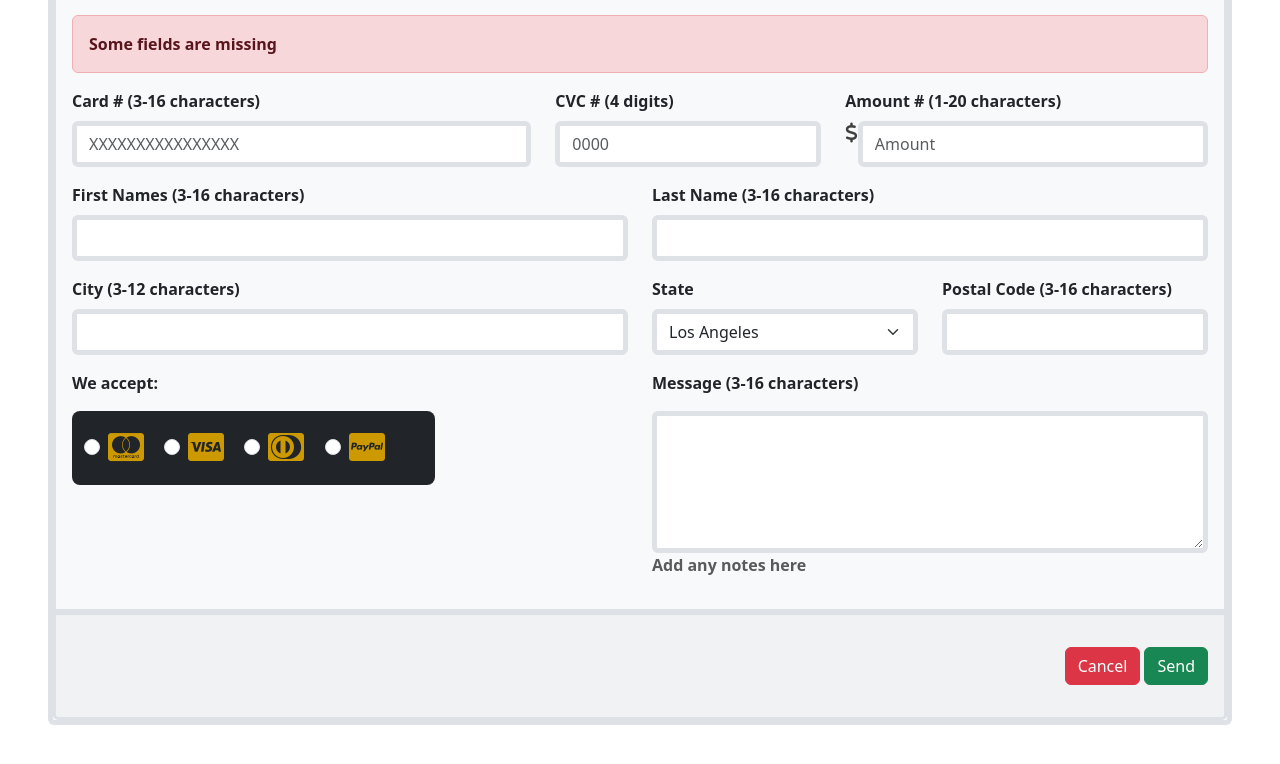
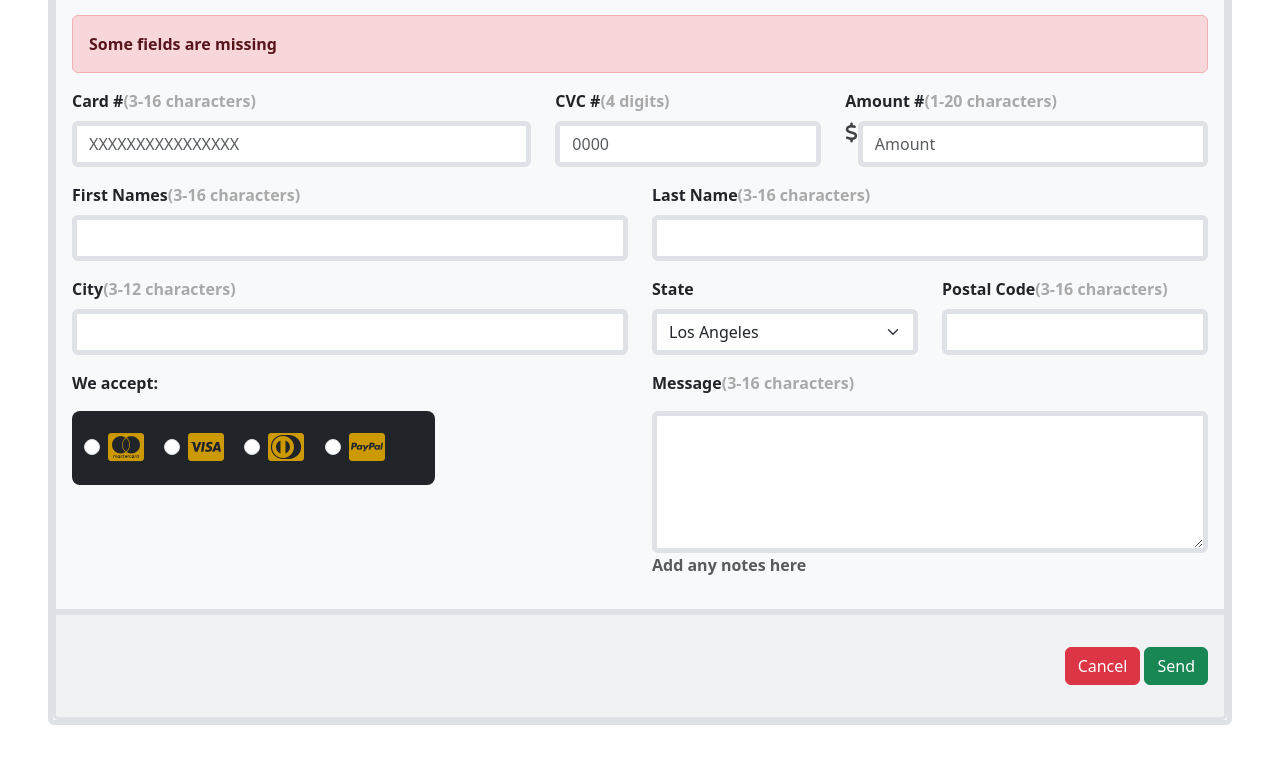
Before and after one commit to 4GeeksAcademy/Formulario-fs-pt-67, a plain HTML site: page index.html in a window 1280 px wide. Shown: the part 116-880 px from the top of the page. Drawn offline with nearby package versions, Linux system fonts and the light colour scheme.

Commit message:
updated pattern

```diff
--- a/index.html
+++ b/index.html
@@ -36,14 +36,14 @@
                     <div class="mb-3      col-xs-12          col-sm-12          col-md-5             col-lg-5">
 
                         <label for="disabledTextInput1" class="form-label d-flex justify-content-start">Card
-                            # (3-16 characters)</label>
+                            #  <span style="color: darkgrey;"> (3-16 characters) </span></label>
                         <input type="text" id="disabledTextInput1" class="form-control border border-5"
                             placeholder="XXXXXXXXXXXXXXXX" pattern="\w{3,16}" required>
                     </div>
                     <!-- Input 2 -->
                     <div class="mb-3       col-xs-12         col-sm-12            col-md-3             col-lg-3">
 
-                        <label for="disabledTextInput2" class="form-label d-flex justify-content-start">CVC # (4 digits)</label>
+                        <label for="disabledTextInput2" class="form-label d-flex justify-content-start">CVC # <span style="color: darkgrey;">(4 digits)</span></label>
                         <input type="text" id="disabledTextInput2" class="form-control border border-5"
                             placeholder="0000" pattern="\w{4}" required>
                     </div>
@@ -51,7 +51,7 @@
                     <div class="mb-3       col-xs-12          col-sm-12         col-md-4             col-lg-4">
 
                         <label for="disabledTextInput3" class="form-label d-flex justify-content-start">Amount
-                            #  (1-20 characters)</label>
+                            #  <span style="color: darkgrey;">(1-20 characters)</span></label>
                         <div class="d-flex">
                             <label for=""><i class="fa-solid fa-dollar-sign fa-lg" style="color: #404040;"></i></label>
                             <input type="text" id="disabledTextInput3" class="form-control  border border-5"
@@ -64,7 +64,7 @@
                     <div class=" mb-3   col-xs-12    col-sm-12     col-md-6       col-lg-6">
 
                         <label for="disabledTextInput4" class="form-label d-flex justify-content-start">First
-                            Names  (3-16 characters)</label>
+                            Names  <span style="color: darkgrey;">(3-16 characters)</span></label>
                         <input type="text" id="disabledTextInput4" class="form-control border border-5"
                             pattern="\w{3,16}" required>
                     </div>
@@ -73,7 +73,7 @@
 
                     <div class=" mb-3   col-xs-12   col-sm-12    col-md-6    col-lg-6">
                         <label for="disabledTextInput5" class="form-label d-flex justify-content-start">Last
-                            Name (3-16 characters)</label>
+                            Name <span style="color: darkgrey;">(3-16 characters)</span></label>
                         <input type="text" id="disabledTextInput5" class="form-control  border border-5"
                             pattern="\w{3,16}" required>
                     </div>
@@ -81,7 +81,7 @@
                     <!-- Input 6 -->
                     <div class=" mb-3   col-xs-12   col-sm-12    col-md-6   col-lg-6">
 
-                        <label for="disabledTextInput6" class="form-label d-flex justify-content-start">City (3-12 characters)</label>
+                        <label for="disabledTextInput6" class="form-label d-flex justify-content-start">City <span style="color: darkgrey;">(3-12 characters)</span></label>
                         <input type="text" id="disabledTextInput6" class="form-control border border-5"
                             pattern="\w{3,12}" required>
                     </div>
@@ -101,7 +101,7 @@
                     <!-- Input 8 -->
                     <div class=" mb-3   col-xs-12   col-sm-12   col-md-3    col-lg-3">
                         <label for="disabledTextInput7" class="form-label d-flex justify-content-start">Postal
-                            Code (3-16 characters)</label>
+                            Code <span style="color: darkgrey;">(3-16 characters)</span></label>
                         <input type="text" id="disabledTextInput7" class="form-control border border-5"
                             pattern="\w{3,8}" required>
                     </div>
@@ -174,7 +174,7 @@
                     <!-- TextArea -->
 
                     <div class="d-flex flex-column   col-xs-12   col-sm-12   col-md-6    col-lg-6    col-xl-6">
-                        <label for="exampleFormControlTextarea1" class="d-flex mb-3">Message (3-16 characters)</label>
+                        <label for="exampleFormControlTextarea1" class="d-flex mb-3">Message <span style="color: darkgrey;">(3-16 characters)</span></label>
                         <textarea class="form-control border border-5" id="exampleFormControlTextarea1" rows="5"
                             pattern="\w{3,16}"></textarea>
                         <p class="d-flex justify-content-start text-body-secondary">Add any notes here</p>
```
